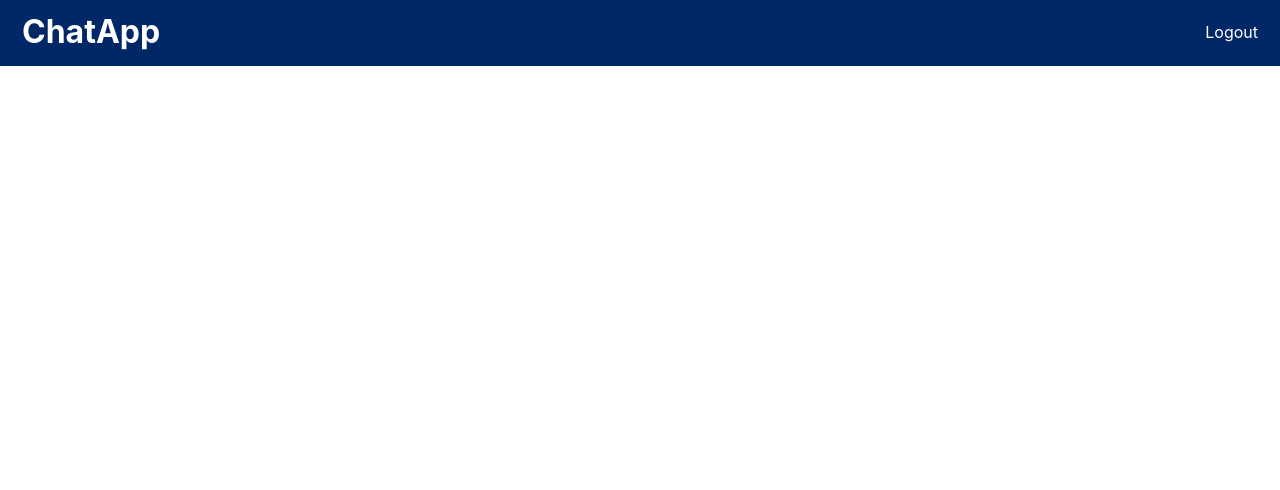
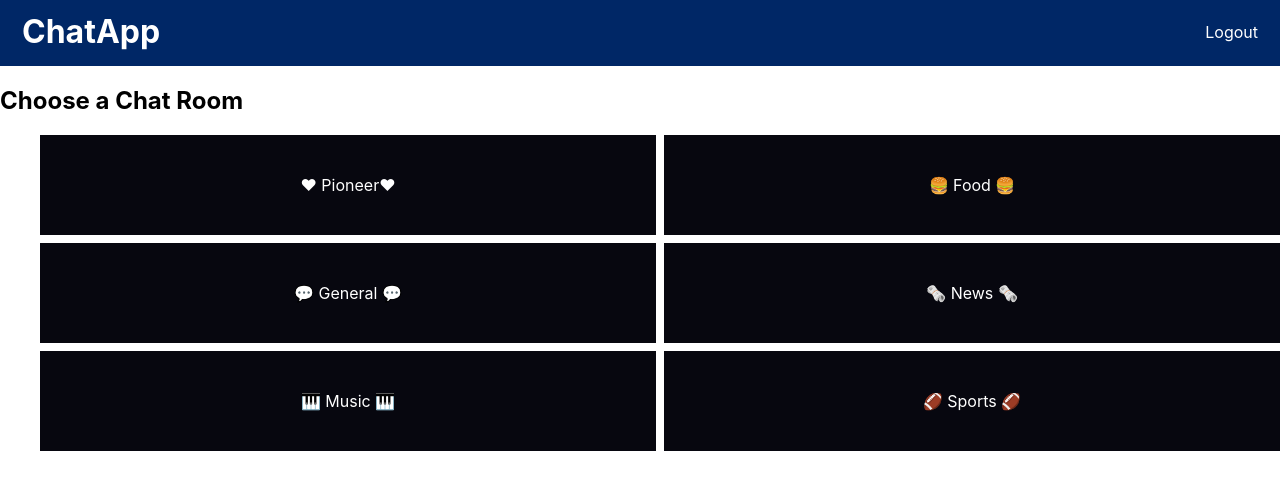
Before and after one commit to ranaawais0303/chat-app-react-orignal, a React (Create React App) app: page /chats in a window 1280 px wide. Shown: the top 490 px of the page. Built offline with nearby package versions, Linux system fonts and the light colour scheme; no server answers.

Commit message:
add chat rooms

```diff
--- a/package.json
+++ b/package.json
@@ -10,7 +10,6 @@
     "axios": "^0.27.2",
     "firebase": "^9.9.2",
     "react": "^18.2.0",
-    "react-chat-engine": "^1.11.23",
     "react-dom": "^18.2.0",
     "react-router-dom": "^5.3.3",
     "react-scripts": "5.0.1",
--- a/src/components/App.js
+++ b/src/components/App.js
@@ -4,7 +4,7 @@ import { BrowserRouter as Router, Switch, Route } from "react-router-dom";
 
 import { AuthProvider } from "../context/AuthContext";
 
-import Chats from "./Chats";
+import Chats from "../components/Chats/Chats";
 import Login from "./Login";
 
 function App() {
--- a/src/components/Chats.js
+++ /dev/null
@@ -1,86 +0,0 @@
-import React, { useEffect, useState } from "react";
-import { useHistory } from "react-router-dom";
-import { auth } from "../firebase";
-import { useAuth } from "../context/AuthContext";
-
-const Chats = (props) => {
-  // const [loading, setLoading] = useState(true);
-  const history = useHistory();
-
-  const { user } = useAuth();
-  console.log(user);
-
-  //////////logout //////////
-  const handleLogut = async () => {
-    await auth.signOut();
-    history.push("/");
-  };
-
-  // ////////////image url//////////////////////
-  // const getFile = async (url) => {
-  //   const response = fetch(url);
-  //   const data = await response.blob();
-
-  //   return new File([data], "userPhoto.jpg", { type: "image/jpeg" });
-  // };
-
-  // /////////useEffect///////////////////\
-  // useEffect(() => {
-  //   if (!user) {
-  //     history.push("/");
-  //     return;
-  //   }
-
-  //   /////////axios/////////////////////////////
-  //   axios
-  //     .get("https://api.chatengine.io/users/me", {
-  //       headers: {
-  //         "project-id": "d28ee836-375c-49da-9e72-56c788741081",
-  //         "user-name": user.email,
-  //         "user-secret": user.uid,
-  //       },
-  //     })
-  //     .then(() => {
-  //       setLoading(false);
-  //     })
-  //     .catch(() => {
-  //       let formdata = new FormData();
-  //       formdata.append("email", user.email);
-  //       formdata.append("username", user.displayName);
-  //       formdata.append("secret", user.uid);
-
-  //       //////////////////////////////////////////////////////////////
-  //       getFile(user.photoURL).then((avatar) => {
-  //         formdata.append("avatar", avatar, avatar.name);
-  //         axios
-  //           .post("https://api.chatengine.io/users/", formdata, {
-  //             headers: {
-  //               "private-key": "69581442-f625-41ec-b915-a1a9cbfedc26",
-  //             },
-  //           })
-  //           .then(() => setLoading(false))
-  //           .catch((error) => console.log(error));
-  //       });
-  //     });
-  // }, [user, history]);
-
-  ///////////////////////////
-  return (
-    <div className="chats-page">
-      <div className="nav-bar">
-        <div className="logo-tab">ChatApp</div>
-        <div onClick={handleLogut} className="logout-tab">
-          Logout
-        </div>
-      </div>
-      {/* <ChatEngine
-        height="calc(100vh -66px) "
-        projectID="d28ee836-375c-49da-9e72-56c788741081"
-        userName={user.email}
-        userSecret={user.uid}
-      /> */}
-    </div>
-  );
-};
-
-export default Chats;
--- /dev/null
+++ b/src/components/Chats/Chats.css
@@ -0,0 +1,25 @@
+.chat-room-list {
+    display: flex;
+    flex-wrap: wrap;
+    gap: 8px;
+
+}
+
+.chat-room-list li {
+    height: 100px;
+    /* background: var(--color-gray); */
+    background-color: rgb(7, 7, 15);
+    flex: 1 1 calc(50% - 4px);
+    border-radius: var(--border-radius);
+    display: flex;
+    justify-content: center;
+    align-items: center;
+    text-decoration: none;
+        color: white;
+
+}
+
+.chat-room-list li a{
+    text-decoration: none;
+    color: white;
+}
--- /dev/null
+++ b/src/components/Chats/Chats.js
@@ -0,0 +1,42 @@
+import React from "react";
+import { useHistory, Link } from "react-router-dom";
+import { auth } from "../../firebase";
+import { useAuth } from "../../context/AuthContext";
+import chatRooms from "../../data/chatRooms";
+import "./Chats.css";
+
+const Chats = (props) => {
+  const history = useHistory();
+
+  const { user } = useAuth();
+  console.log(user);
+
+  //////////logout //////////
+  const handleLogut = async () => {
+    await auth.signOut();
+    history.push("/");
+  };
+
+  ///////////////////////////
+  return (
+    <div className="chats-page">
+      <div className="nav-bar">
+        <div className="logo-tab">ChatApp</div>
+        <div onClick={handleLogut} className="logout-tab">
+          Logout
+        </div>
+      </div>
+      <h2>Choose a Chat Room</h2>
+      <ul className="chat-room-list">
+        {chatRooms.map((room) => (
+          <li key={room.id}>
+            {room.title}
+            {/* <ChatRoom /> */}
+          </li>
+        ))}
+      </ul>
+    </div>
+  );
+};
+
+export default Chats;
--- /dev/null
+++ b/src/data/chatRooms.js
@@ -0,0 +1,10 @@
+const chatRooms = [
+  { id: "Pioneer", title: "❤ Pioneer❤" },
+  { id: "food", title: "🍔 Food 🍔" },
+  { id: "general", title: "💬 General 💬" },
+  { id: "news", title: "🗞 News 🗞" },
+  { id: "music", title: "🎹 Music 🎹" },
+  { id: "sports", title: "🏈 Sports 🏈" },
+];
+
+export default chatRooms;
--- a/src/firebase.js
+++ b/src/firebase.js
@@ -1,7 +1,19 @@
 import firebase from "firebase/compat/app";
+import { GoogleAuthProvider, signInWithPopup, getAuth } from "firebase/auth";
+import {
+  getFirestore,
+  collection,
+  addDoc,
+  serverTimestamp,
+  onSnapshot,
+  query,
+  orderBy,
+} from "firebase/firestore";
+
 import "firebase/compat/auth";
-export const auth = firebase
-  .initializeApp({
+
+/////////////////////////////////////////
+const app = firebase.initializeApp({
   apiKey: "AIzaSyAcnBwKLnDI2whevGILskGFrjHrtD9ABGI",
   authDomain: "chat-app-react-f2ad0.firebaseapp.com",
   projectId: "chat-app-react-f2ad0",
@@ -9,5 +21,58 @@ export const auth = firebase
   messagingSenderId: "705496223698",
   appId: "1:705496223698:web:020b7a08d9ba0376ed020b",
   measurementId: "G-WWTTNDRKQN",
-  })
-  .auth();
+});
+const db = getFirestore(app);
+const auth = app.auth();
+
+////////////////sign in with gooogle/////////////
+
+async function loginWithGoogle() {
+  try {
+    const provider = new GoogleAuthProvider();
+    const auth = getAuth();
+
+    const { user } = await signInWithPopup(auth, provider);
+
+    return { uid: user.uid, displayName: user.displayName };
+  } catch (error) {
+    if (error.code !== "auth/cancelled-popup-request") {
+      console.error(error);
+    }
+
+    return null;
+  }
+}
+
+/////////////////send Messages///////////////////
+async function sendMessage(roomId, user, text) {
+  try {
+    await addDoc(collection(db, "chat-rooms", roomId, "messages"), {
+      uid: user.uid,
+      displayName: user.displayName,
+      photo: user.photoURL,
+      text: text.trim(),
+      timestamp: serverTimestamp(),
+    });
+  } catch (error) {
+    console.error(error);
+  }
+}
+////////////////////get Messages////////////////
+function getMessages(roomId, callback) {
+  return onSnapshot(
+    query(
+      collection(db, "chat-rooms", roomId, "messages"),
+      orderBy("timestamp", "asc")
+    ),
+    (querySnapshot) => {
+      const messages = querySnapshot.docs.map((doc) => ({
+        id: doc.id,
+        ...doc.data(),
+      }));
+      callback(messages);
+    }
+  );
+}
+
+export { loginWithGoogle, sendMessage, getMessages, auth };
```
Also changed, not shown: src/components/Chats/ChatRoom.css (added, +11 -0 lines), src/components/Chats/ChatRoom.js (added, +24 -0 lines). Lines whose indentation alone changed are shown as unchanged.
